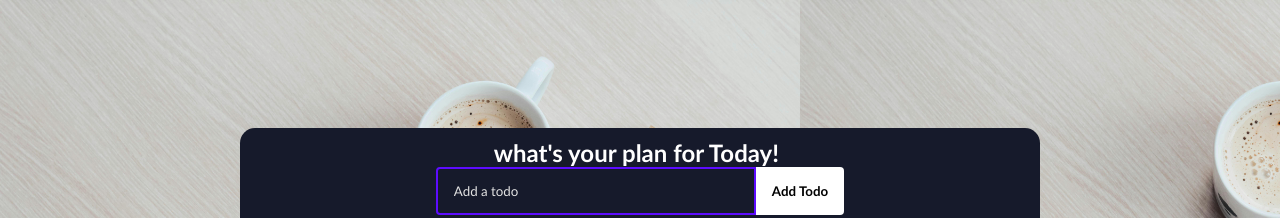
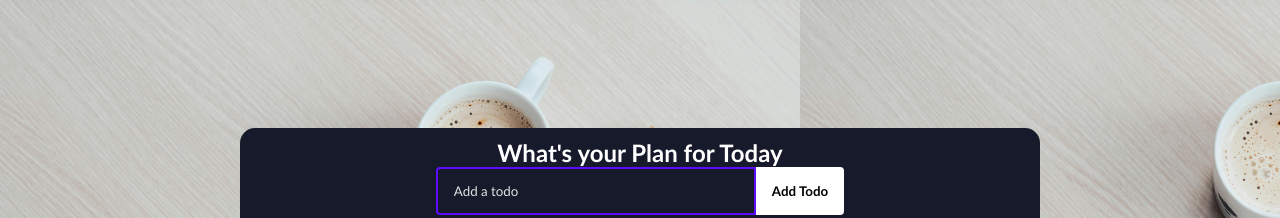
Before and after one commit to Hayle-HB/To_Do_List, a React (Vite) app: page / in a window 1280 px wide. Shown: the top 218 px of the page. Built offline with nearby package versions, Linux system fonts and the light colour scheme.

Commit message:
Update TodoList.jsx

```diff
--- a/src/Component/TODOLIST/TodoList.jsx
+++ b/src/Component/TODOLIST/TodoList.jsx
@@ -1,7 +1,6 @@
 import { useEffect, useState } from "react";
 import TodoForm from "./TodoForm";
 import Todo from "./Todo";
-import TypeWriter from "typewriter-effect";
 import "./TodoApp.css";
 
 
@@ -48,16 +47,7 @@ const TodoList = () => {
   };
   return (
     <div>
-      <h1 >
-        <TypeWriter
-          options={{
-            autoStart:true,
-            loop: true,
-            delay: 50,
-            strings: ["what's your plan for Today!"],
-          }}
-        />
-      </h1>
+      <h1 > What's your Plan for Today </h1>
 
       <TodoForm onSubmit={addTodo} />
       <Todo
```
